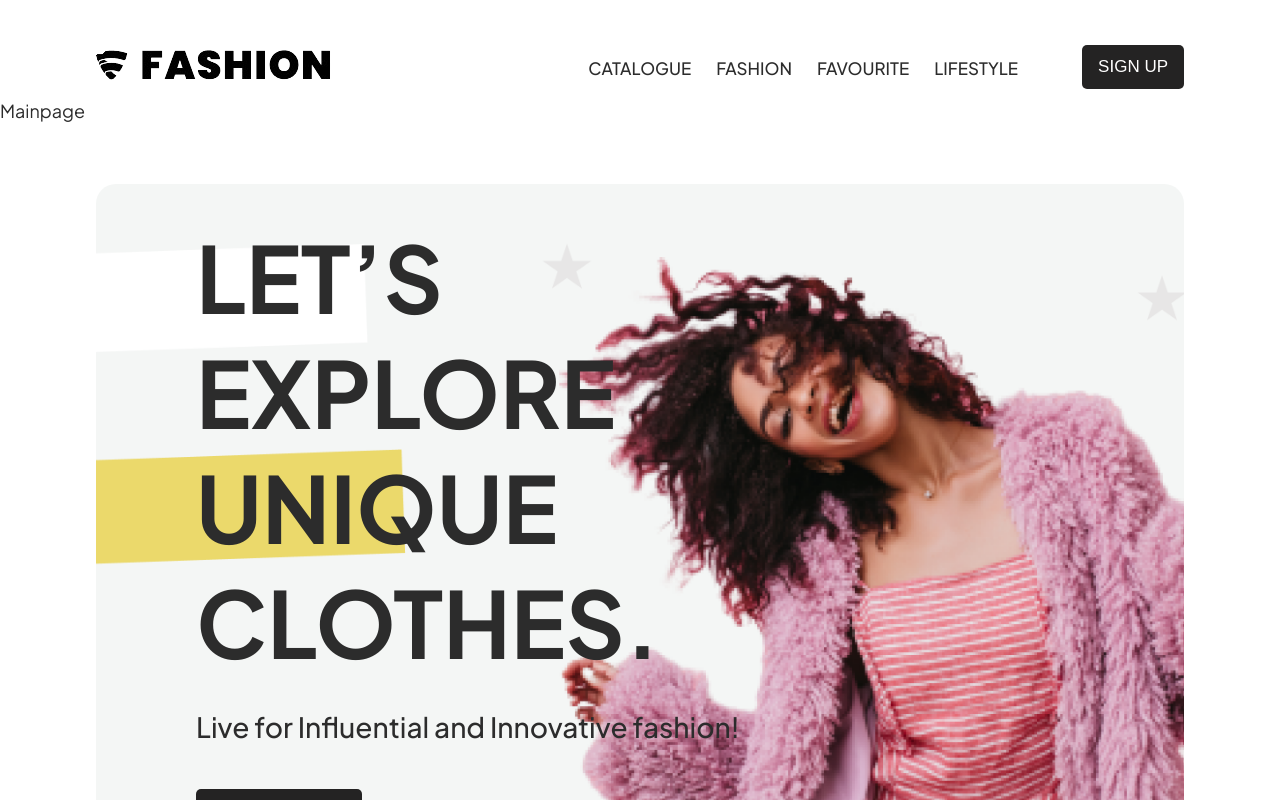
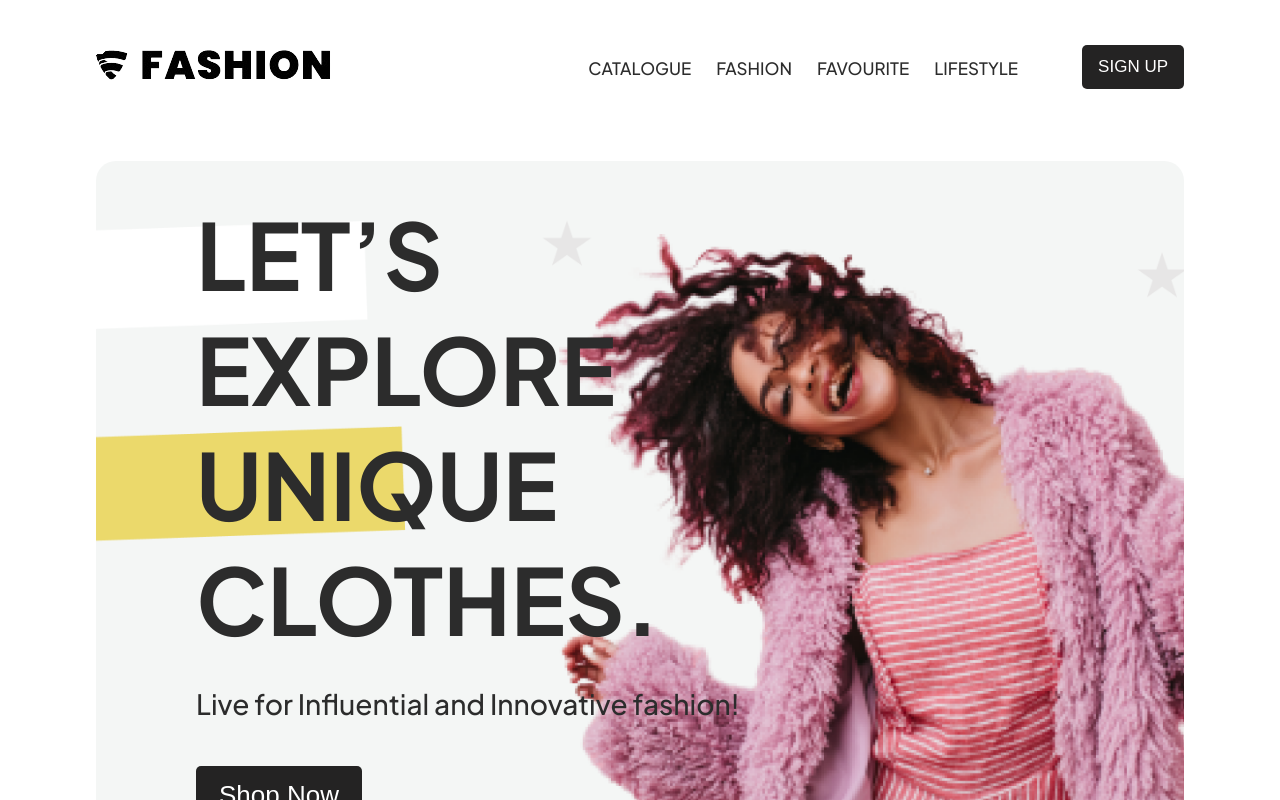
Before and after one commit to zig00/shoping, a React (Create React App) app: page / in a window 1280 px wide. Shown: the top 800 px of the page. Built offline with nearby package versions, Linux system fonts and the light colour scheme.

Commit message:
Update Mainpage.js

```diff
--- a/src/Mainpage.js
+++ b/src/Mainpage.js
@@ -1,11 +1,11 @@
-import React, { useState }  from 'react'
+import React  from 'react'
 import Adv1 from './Components/Adv1'
 import Partners from './Components/partners'
 import Items from './Components/items'
 
 function Mainpage() {
   return (
-    <div>Mainpage
+    <div>
      <Adv1/>
      <Partners/>
      <Items/>
```
